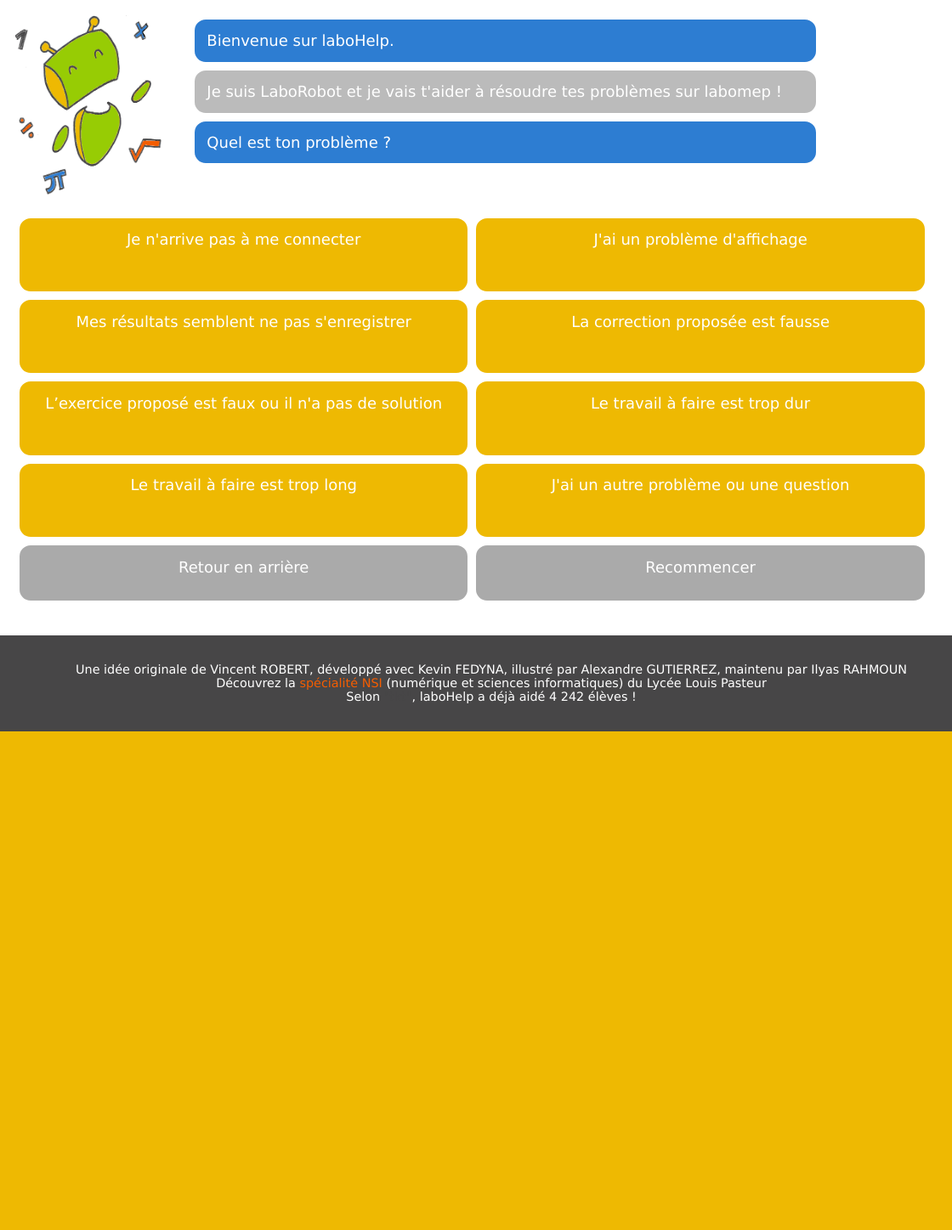
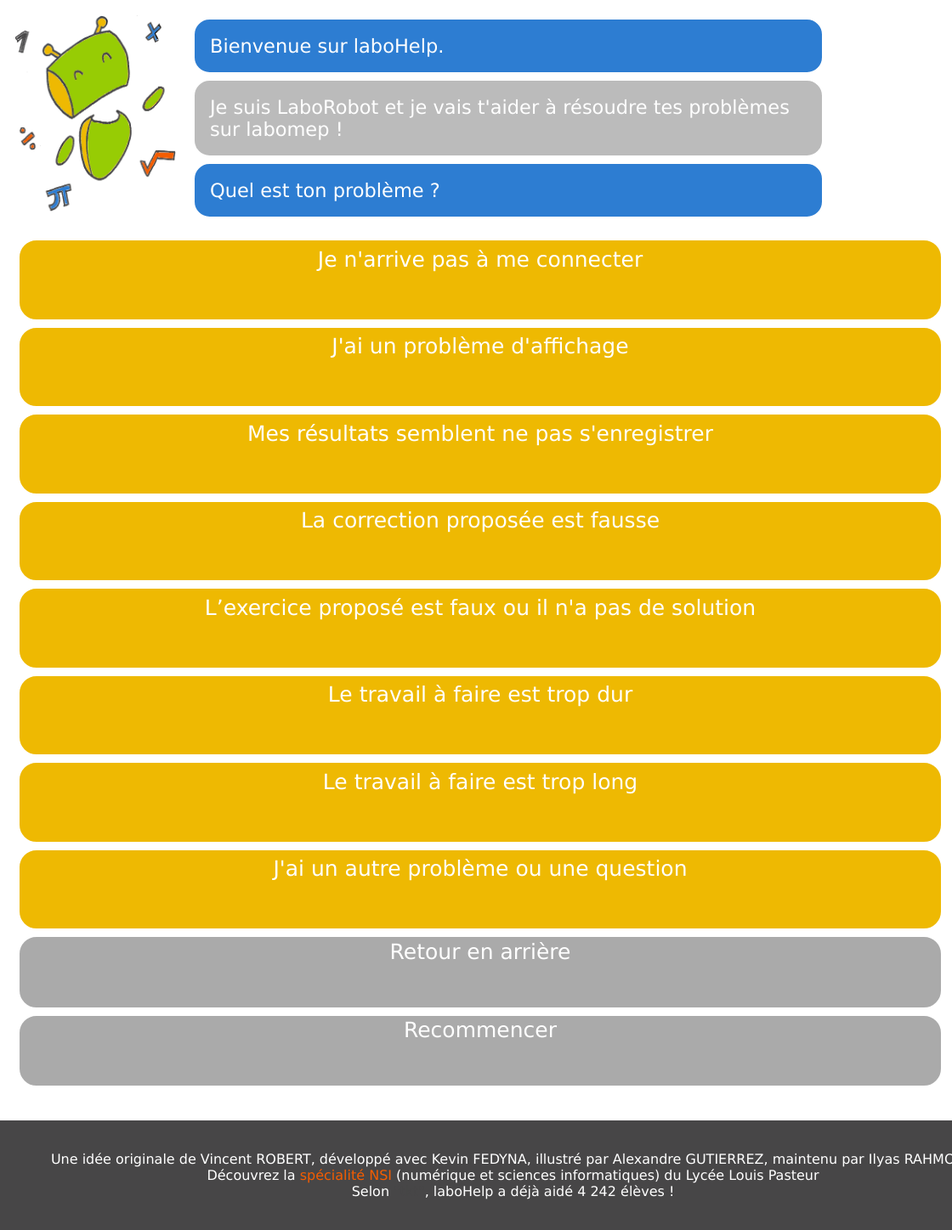
Before and after one commit to m4th2/LaboHelp, a PHP site: page / in a window 1120 px wide; the page is wider, and only the part inside the window is pictured. Shown: the part 85-1533 px from the top of that part at 85% size. Before the commit the page ends 946 px from the top of that part, so only its background shows below. Run offline with PHP 8.4, Linux system fonts and the light colour scheme.

Commit message:
CSS Responsive - Amélioration du css responsive (affichage mobile)

```diff
--- a/css/style.css
+++ b/css/style.css
@@ -224,38 +224,99 @@
 }
 
 
+/* Portrait */
 @media screen and (max-width: 1000px) {
 
+	body{
+		overflow-x: hidden;
+	}
+
 	.g {
-	width: 60%;
+		width: 40%;
 		margin : 0 0 0 15%;
-
-
 	}
 
 	.d {
 		width: 100%;
 	}
 
+	.lhDialog,
+	.lhfDialog,
+	.lhlDialog,
+	.usDialog,
+	.lhInfo {
+		width: 100%;
+		font-size: 30px;
+	}
+
 	a.proposition{
-	float: left;
 		width: 100%;
-	padding: 0.5em 0em;
+		padding: 0.3em 0em;
 		min-height: 3.1em;
+		font-size: 35px;
 	}
 
 	a.nav {
 		width: 100%;
-	padding: 0.5em 0em;
+		padding: 0.1em 0em;
 		min-height: 3.1em;
-	}
-
-	body{
-	font-size: 36px;
+		font-size: 35px;
 	}
 
 	#header{
-	font-size: 1.05em;
+		font-size: 36px;
+		width: 102.5%;
+	}
+
+	#footer{
+		font-size: 27.5px;
+		width: 104.25%;
 	}
 
 }
+
+/* Paysage */
+@media screen and (min-width: 1000px) and (max-width: 1200px) {
+
+	body{
+		overflow-x: hidden;
+	}
+
+	.g{
+		width: 17.5%;
+	}
+
+	.lhDialog,
+	.lhfDialog,
+	.lhlDialog,
+	.usDialog,
+	.lhInfo {
+		width: 100%;
+		font-size: 22.5px;
+	}
+
+	a.proposition{
+		width: 100%;
+		padding: 0.3em 0em;
+		min-height: 3.1em;
+		font-size: 25px;
+	}
+
+	a.nav {
+		width: 100%;
+		padding: 0.1em 0em;
+		min-height: 3.1em;
+		font-size: 25px;
+	}
+
+	#header{
+		font-size: 27px;
+		width: 102.9%;
+	}
+
+	#footer{
+		font-size: 20px;
+		width: 104.2%;
+	}
+
+}
```
Also changed, not shown: include/html_head.php (line endings or trailing spaces). Lines whose indentation alone changed are shown as unchanged.
